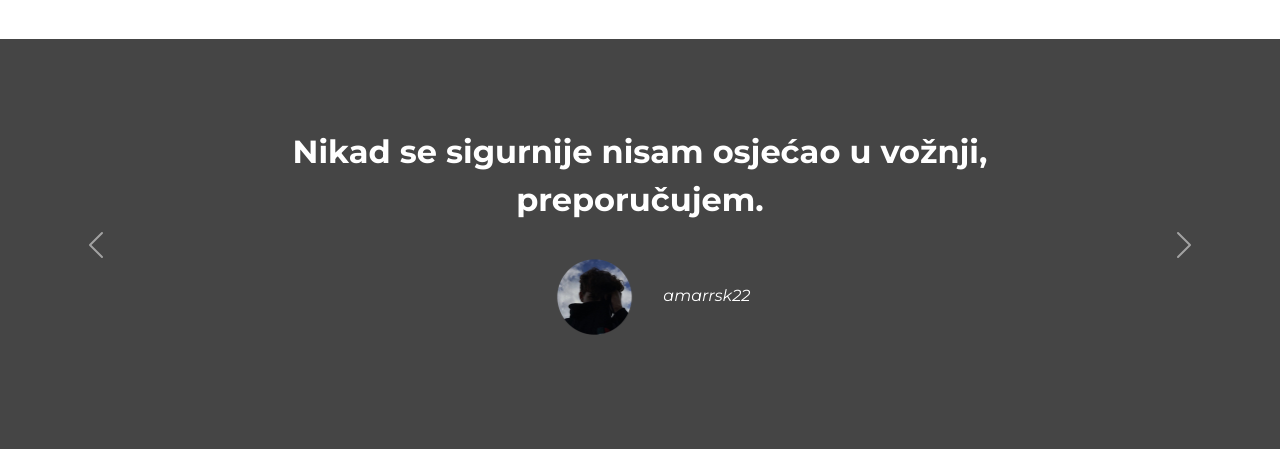
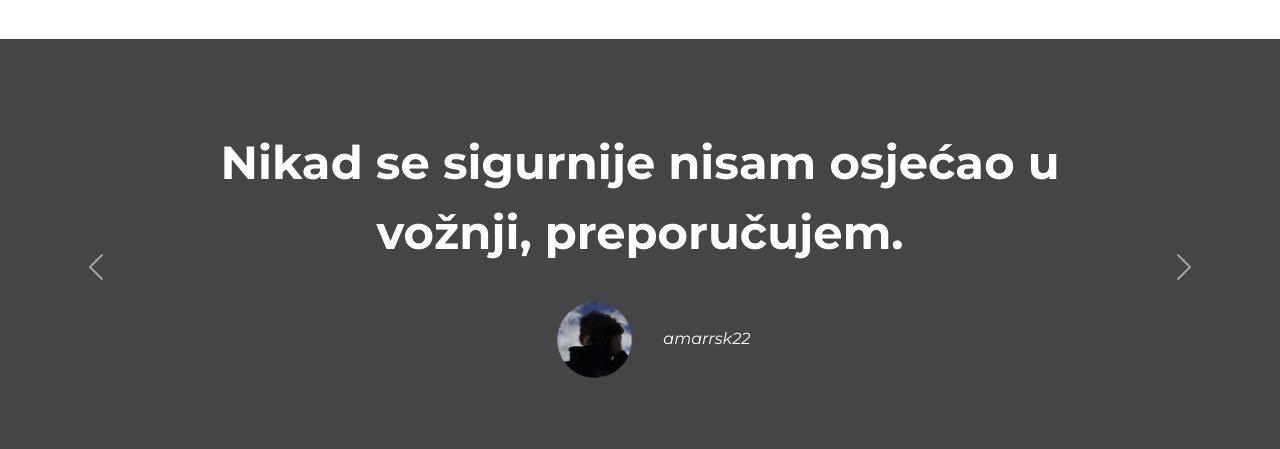
Before and after one commit to EmirSkaka/SaUber, a plain HTML site: page index.html in a window 1280 px wide. Shown: the part 1140-1589 px from the top of the page. Drawn offline with nearby package versions, Linux system fonts and the light colour scheme.

Commit message:
Update styles.css

```diff
--- a/css/styles.css
+++ b/css/styles.css
@@ -22,7 +22,7 @@ h1 {
 }
 
 h2 {
-  font-size: 2, 9rem;
+  font-size: 2.9rem;
   font-weight: bold;
   line-height: 1.5;
 }
@@ -122,6 +122,7 @@ p {
 }
 
 /* PRICING */
+
 #pricing {
   padding: 120px;
   text-align: center;
```
